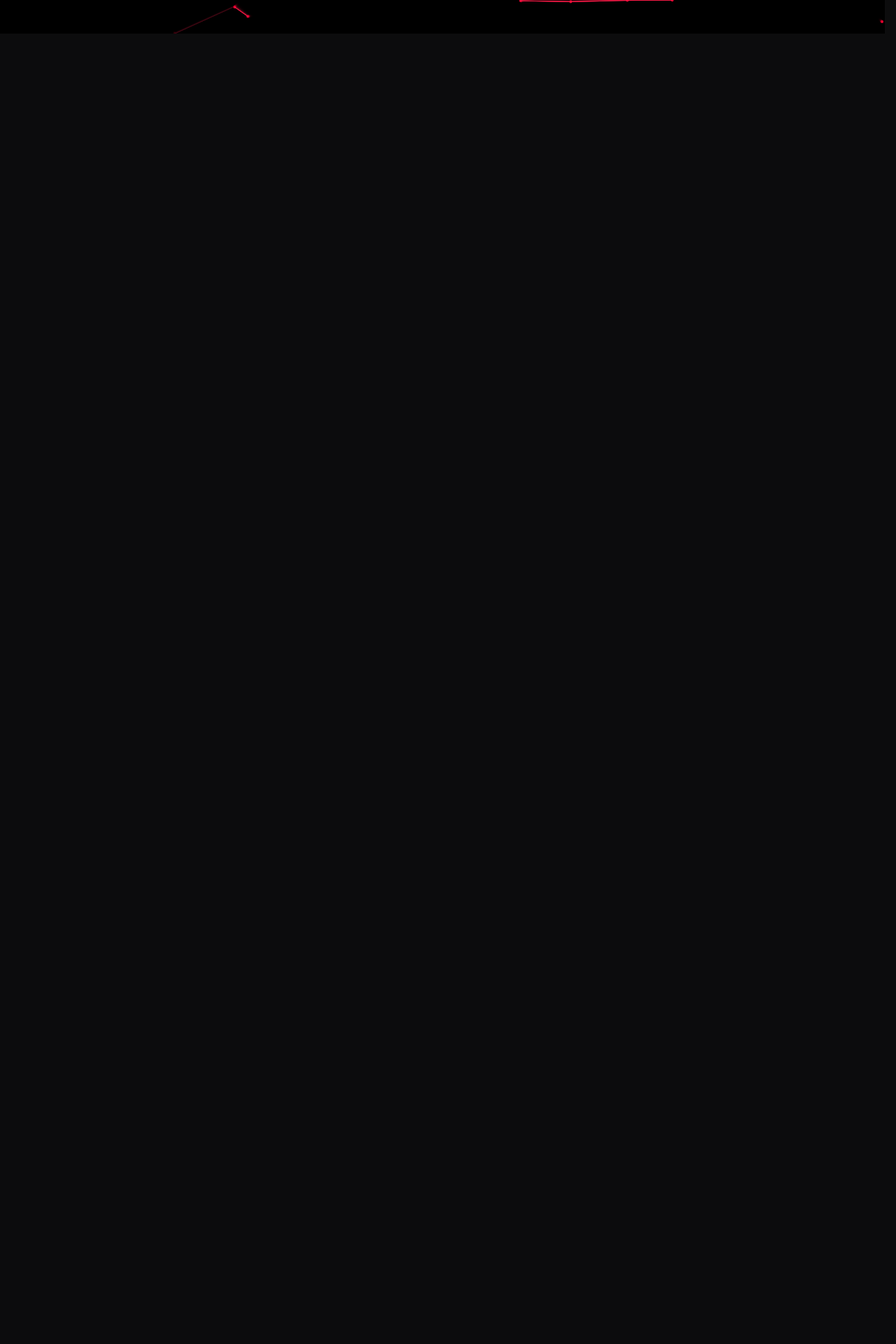
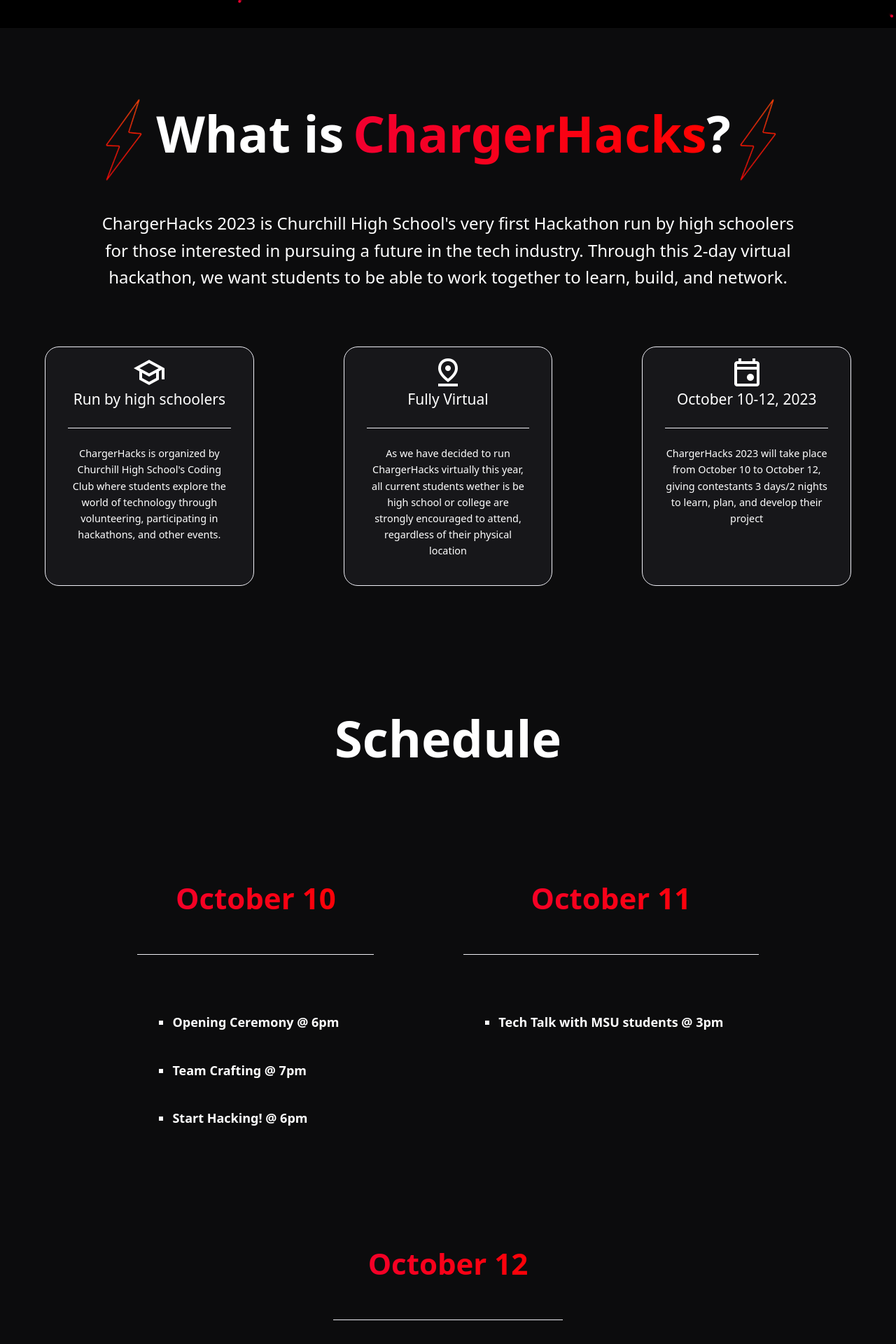
Before and after one commit to pradhamk/chargerhacks-website, a Nuxt app: page / in a window 1280 px wide. Shown: the part 760-2680 px from the top of the page at 70% size. Before the commit the page ends 808 px from the top, so only its background shows below. Built offline with nearby package versions, Linux system fonts and the light colour scheme.

Commit message:
about and schedule page

```diff
--- /dev/null
+++ b/assets/css/about.css
@@ -0,0 +1,115 @@
+.about {
+    position: relative;
+    width: 100%;
+    height: max-content;
+    background-color: #0C0C0D;
+    overflow: hidden;
+    left: 0;
+    text-align: center;
+    padding-bottom: 100px;
+}
+
+.about_title {
+    display: flex;
+    text-align: center;
+    justify-content: center;
+}
+
+.about_title h1 {
+    font: 'Roboto Slab', sans-serif;
+    font-weight: bold;
+    font-size: 9vmin;
+    margin-right: 1vw;
+}
+
+.about_title .chargerhacks {
+    margin-right: 0px;
+    background-image: linear-gradient(
+        to right,
+        #ff4b54 20%,
+        #f20030 40%,
+        #ff0200 60%,
+        #FF1A48 90%
+    );
+    background-size: 500% auto;
+    background-clip: padding-box;
+    -webkit-background-clip: text;
+    -moz-background-clip: text;
+    -webkit-text-fill-color: transparent;
+    -moz-text-fill-color: transparent;
+    animation: movingGradient 5s ease-in-out infinite alternate;
+}
+
+.about_p {
+    margin-top: -1vmin;
+    font-size: 3vmin;
+    margin-left: 10vw;
+    margin-right: 10vw;
+}
+
+
+.about_cards {
+    display: flex;
+    justify-content: center;
+    margin-top: 80px;
+}
+
+.about_cards .n-card {
+    margin-right: 5vw;
+    margin-left: 5vw;
+    background-color: #17171A;
+    border-radius: 20px;
+    color: white;
+    display: block;
+}
+
+.about_cards .n-card:hover {
+    border-color: #ff4b54;
+}
+
+.about_cards .n-card h1 {
+    font: 'Roboto Slab', sans-serif;
+    font-weight: normal;
+    margin-top: 3px;
+    margin-bottom: 0px;
+}
+
+.about_cards .n-card p {
+    font: 'Roboto Slab', sans-serif;
+    font-weight: normal;
+    font-size: 1.8vmin;
+}
+
+.material-symbols-outlined {
+    transform: scale(2);
+}
+
+.lightning {
+    width: 4.5rem;
+    transform: translate(-10px, 10px);
+}
+
+@media only screen and (max-width: 1000px) {
+    .about_cards {
+        display: block;
+        margin-left: 4vw;
+        max-width: 80vw;
+    }
+
+    .about_cards .n-card {
+        margin-bottom: 70px;
+    }
+
+    .lightning {
+        display: none;
+    }
+}
+
+@keyframes movingGradient {
+    0% {
+        background-position: 100% 50%;
+    }
+    100% {
+        background-position: 50% 0%;
+    }
+}
--- a/assets/css/global.css
+++ b/assets/css/global.css
@@ -10,11 +10,20 @@ html {
     font: 'Roboto Slab', sans-serif;
     width: 100%;
     height: 100%;
+    overflow-x: hidden;
+    scroll-behavior: smooth;
 }
+
+body::-webkit-scrollbar{
+    display: none;
+}
+
 
 .landing_background {
     left: 0;
-    overflow: hidden;
     z-index: 0;
+    width: 100%;
+    height: 100%;
     position: fixed;
+    top: 0;
 }
--- a/assets/css/landing.css
+++ b/assets/css/landing.css
@@ -1,14 +1,19 @@
 .landing {
     z-index: 1;
+    height: auto;
+    width: 100%;
+    transform: translateY(-70px);
+    pointer-events: none;
 }
 
 .landing_div {
     width: max-content;
-    height: auto;
+    height: 70vh;
     text-align: center;
     margin: 0 auto;
     margin-top: 80px;
     position: relative;
+    margin-bottom: 30px;
 }
 
 .landing_div h1 {
@@ -69,8 +74,9 @@
     position: absolute;
     left: 50%;
     bottom: 2px;
-    transform: translate(-50%, -50%);
+    transform: translate(-50%, 20%);
     margin: 0 auto;
+    pointer-events: all;
 }
 
 .see_more_div h1 {
--- a/assets/css/navbar.css
+++ b/assets/css/navbar.css
@@ -71,7 +71,7 @@
     border: none;
     color: white;
     display: none;
-    transform: scale(2);
+    transform: scale(1.5);
     margin-right: 40px;
     margin-top: 45px;
     -webkit-transition: all 0.3s ease-in-out;
@@ -121,8 +121,7 @@
         position: fixed;
         flex-direction: column;
         background-color: #18181a;
-        margin-right: 10px;
-        width: 98%;
+        width: 100%;
         height: 100%;
         border-radius: 10px;
         text-align: center;
--- /dev/null
+++ b/assets/css/schedule.css
@@ -0,0 +1,86 @@
+.schedule {
+    position: absolute;
+    width: 100%;
+    height: max-content;
+    background-color: #0C0C0D;
+    overflow: hidden;
+    left: 0;
+    padding-bottom: 200px;
+}
+
+.schedule_title {
+    display: flex;
+    text-align: center;
+    justify-content: center;
+}
+
+.schedule_title h1 {
+    font: 'Roboto Slab', sans-serif;
+    font-weight: bold;
+    font-size: 9vmin;
+}
+
+.n-list {
+    position: relative;
+    justify-content: center;
+    text-align: center;
+    width: fit-content;
+    text-align: center;
+    background-color: #0C0C0D;
+    color: white;
+    font: 'Roboto Slab', sans-serif;
+    font-weight: bold;
+    margin-left: 5vw;
+    margin-right: 5vw;
+    margin-top: 30px;
+
+}
+
+.n-list h1 {
+    font-size: 3em;
+    background-image: linear-gradient(
+        to right,
+        #ff4b54 20%,
+        #f20030 40%,
+        #ff0200 60%,
+        #FF1A48 90%
+    );
+    background-size: 500% auto;
+    background-clip: padding-box;
+    -webkit-background-clip: text;
+    -moz-background-clip: text;
+    -webkit-text-fill-color: transparent;
+    -moz-text-fill-color: transparent;
+    animation: movingGradient 5s ease-in-out infinite alternate;
+}
+
+.schedule_events {
+    text-align: left;
+    font-size: large;
+    list-style-type:square;
+    padding: 50px;
+}
+
+.schedule_events li {
+    margin-top: 20px;
+    padding-bottom: 20px;
+}
+
+.schedule_events li:hover {
+    color: #ff4b54;
+}
+
+.lists {
+    display: flex;
+    justify-content: center;
+    flex-wrap: wrap;
+}
+
+@keyframes movingGradient {
+    0% {
+        background-position: 100% 50%;
+    }
+    100% {
+        background-position: 50% 0%;
+    }
+}
--- /dev/null
+++ b/components/About.vue
@@ -0,0 +1,51 @@
+<script>
+    import '~/assets/css/about.css'
+    import { NCard, NDivider } from 'naive-ui'
+
+    export default defineComponent({
+        components: {
+            NCard,
+            NDivider
+        }
+    })
+</script>
+
+<template>
+    <section class='about' id='about'>
+        <div class='about_title'>
+            <img src='/imgs/arrow.svg' alt='chargerhacks_lightning' class='lightning'/>
+            <h1>What is</h1>
+            <h1 class='chargerhacks'>ChargerHacks</h1>
+            <h1 class='question'>?</h1>
+            <img src='/imgs/arrow.svg' alt='chargerhacks_lightning' class='lightning'/>
+        </div>
+        <div>
+            <p class='about_p'>
+                ChargerHacks 2023 is Churchill High School's very first Hackathon run by high schoolers for those interested in pursuing a future in the tech industry. Through this 2-day virtual hackathon, we want students to be able to work together to learn, build, and network.
+            </p>
+        </div>
+        <div class='about_cards'>
+            <n-card size='large'>
+                <span class="material-symbols-outlined">School</span>
+                <br>
+                <h1>Run by high schoolers</h1>
+                <n-divider />
+                <p>ChargerHacks is organized by Churchill High School's Coding Club where students explore the world of technology through volunteering, participating in hackathons, and other events.</p>
+            </n-card>
+            <n-card size='large'>
+                <span class="material-symbols-outlined">pin_drop</span>
+                <br>
+                <h1>Fully Virtual</h1>
+                <n-divider />
+                <p>As we have decided to run ChargerHacks virtually this year, all current students wether is be high school or college are strongly encouraged to attend, regardless of their physical location</p>
+            </n-card>
+            <n-card size='large'>
+                <span class="material-symbols-outlined">event</span>
+                <br>
+                <h1>October 10-12, 2023</h1>
+                <n-divider />
+                <p>ChargerHacks 2023 will take place from October 10 to October 12, giving contestants 3 days/2 nights to learn, plan, and develop their project</p>
+            </n-card>
+        </div>
+    </section>
+</template>
--- a/components/Landing.vue
+++ b/components/Landing.vue
@@ -10,13 +10,14 @@
             <button class='landing_apply'>
                 Apply Now
             </button>
+            <div class='see_more_div'>
+                <h1>See More</h1>
+                <a href='#about'>
+                    <span class="material-symbols-outlined arrow">expand_more</span>
+                </a>
+            </div>
         </div>
-        <div class='see_more_div'>
-            <h1>See More</h1>
-            <a href='#about'>
-                <span class="material-symbols-outlined arrow">expand_more</span>
-            </a>
-        </div>
+
     </div>
 
 </template>
--- a/components/LinkBackground.vue
+++ b/components/LinkBackground.vue
@@ -18,7 +18,7 @@ export default {
         }
 
         function init() {
-          for (let i = 0; i < 120; i += 1) {
+          for (let i = 0; i < 80; i += 1) {
             const x = Math.floor(Math.random() * canvas.width);
             const y = Math.floor(Math.random() * canvas.height);
             const speedX = Math.random();
--- /dev/null
+++ b/components/Schedule.vue
@@ -0,0 +1,56 @@
+<script>
+    import '~/assets/css/schedule.css'
+    import { NList, NListItem } from 'naive-ui'
+
+    export default defineComponent({
+        components: {
+            NList,
+            NListItem,
+        }
+    })
+</script>
+
+<template>
+    <section class='schedule' id='schedule'>
+        <div class='schedule_title'>
+            <h1>Schedule</h1>
+        </div>
+        <div class='lists'>
+            <n-list>
+                    <template #header>
+                        <h1>October 10</h1>
+                    </template>
+                    <n-list-item>
+                        <ul class='schedule_events'>
+                            <li>Opening Ceremony @ 6pm</li>
+                            <li>Team Crafting @ 7pm</li>
+                            <li>Start Hacking! @ 6pm</li>
+                        </ul>
+                    </n-list-item>
+                </n-list>
+            <n-list>
+                    <template #header>
+                        <h1>October 11</h1>
+                    </template>
+                    <n-list-item>
+                        <ul class='schedule_events'>
+                            <li>Tech Talk with MSU students @ 3pm</li>
+                        </ul>
+                    </n-list-item>
+            </n-list>
+            <n-list>
+                    <template #header>
+                        <h1>October 12</h1>
+                    </template>
+                    <n-list-item>
+                        <ul class='schedule_events'>
+                            <li>Submission Opens @ 8am</li>
+                            <li>Hacking Ends @ 12pm</li>
+                            <li>Closing Ceremony @ 2pm</li>
+                        </ul>
+                    </n-list-item>
+            </n-list>
+        </div>
+
+    </section>
+</template>
--- a/package.json
+++ b/package.json
@@ -11,6 +11,7 @@
   "devDependencies": {
     "@nuxt/devtools": "latest",
     "@types/node": "^18.16.19",
+    "naive-ui": "^2.34.4",
     "nuxt": "^3.6.3"
   }
 }
--- a/pages/index.vue
+++ b/pages/index.vue
@@ -12,7 +12,6 @@
     <LinkBackground />
     <Navbar />
     <Landing />
-    <section> <!--Place About here-->
-
-    </section>
+    <About />
+    <Schedule />
 </template>
```
Also changed, not shown: public/imgs/arrow.svg (added), 1 other file (tests, documents, lock files or other folders).
